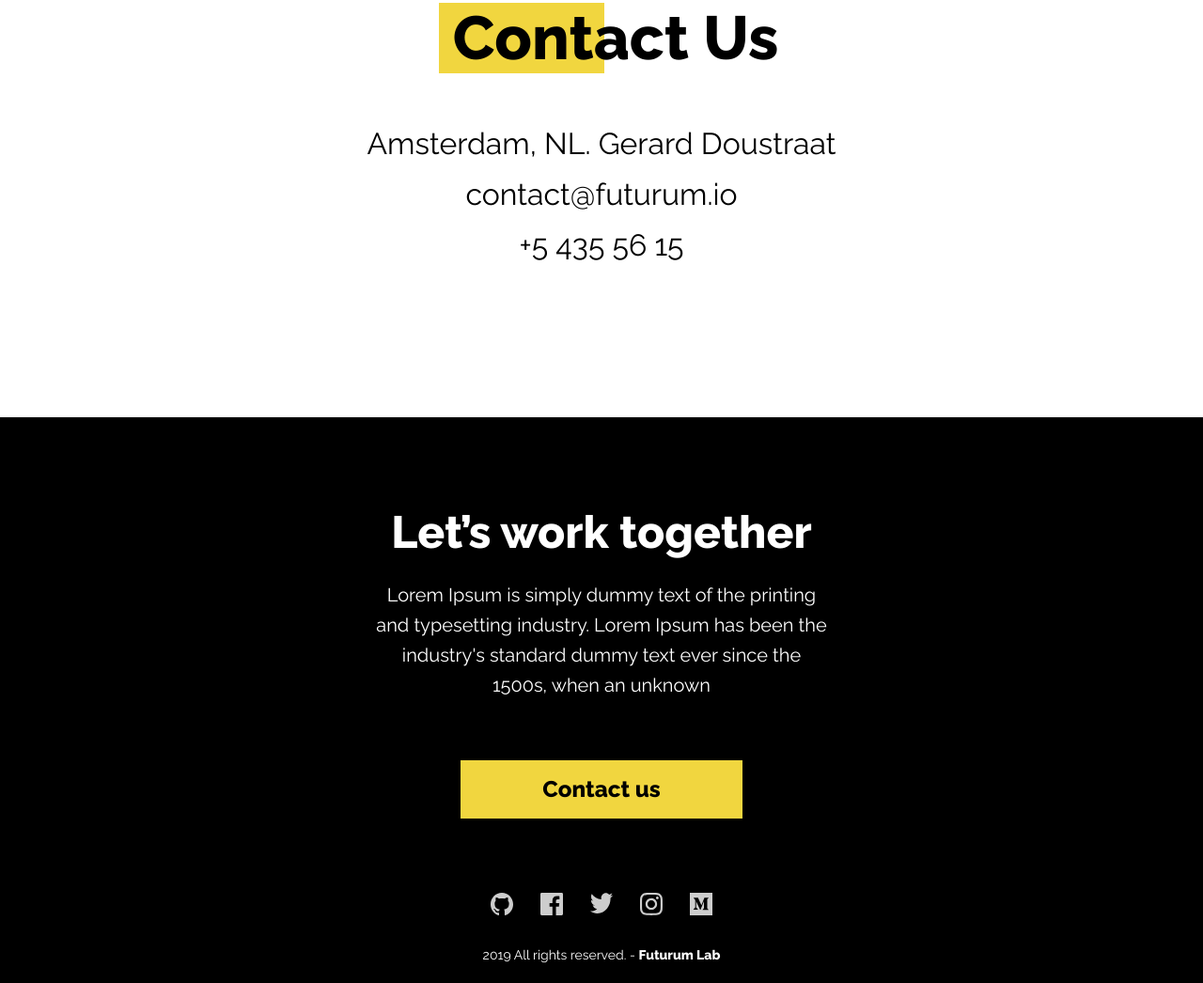
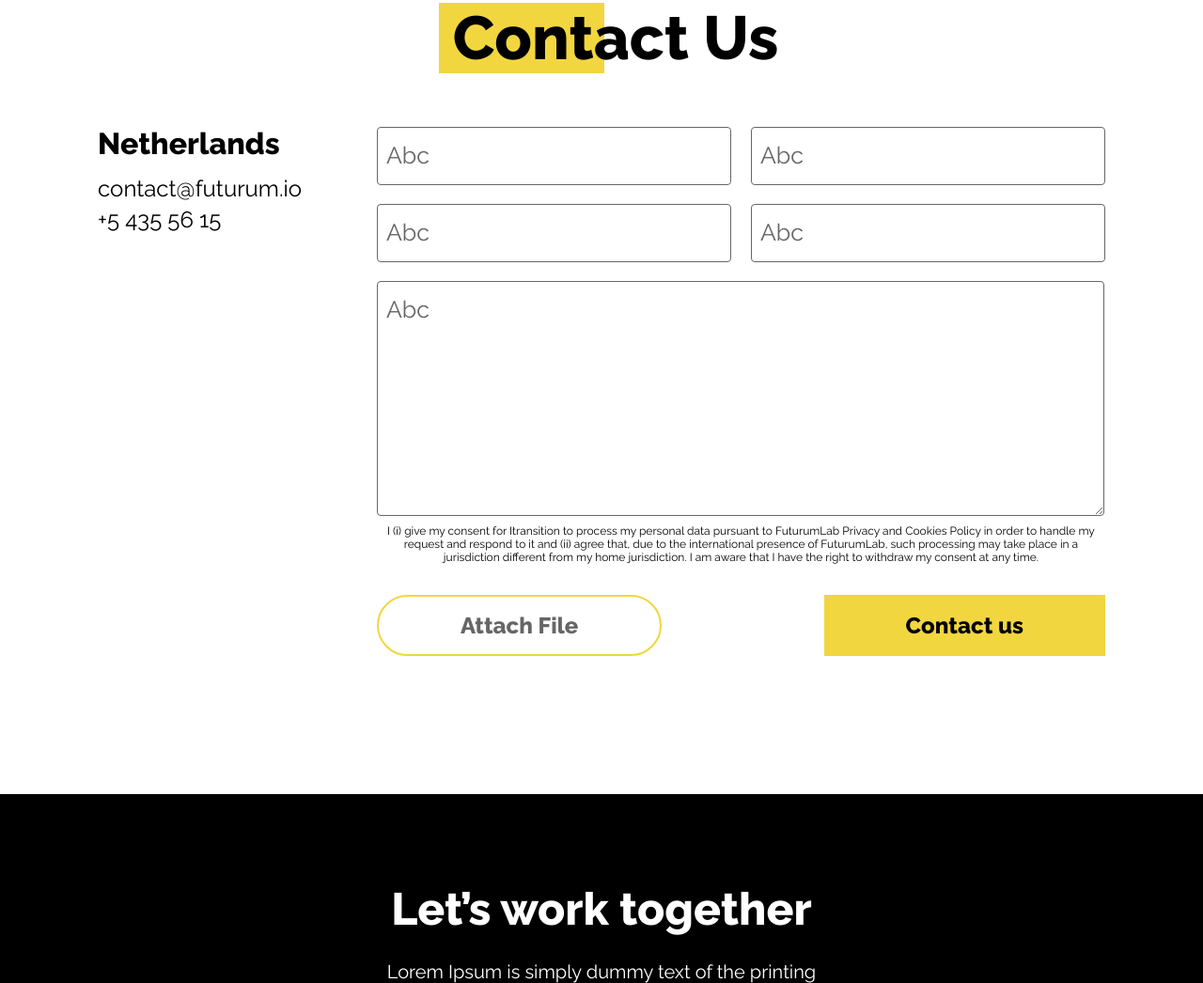
Before and after one commit to Ispodlobyev/futurumlab.io, a website built with webpack: page src/index.html in a window 1280 px wide. Shown: the part 2288-3334 px from the top of the page at 94% size. Built offline with nearby package versions, Linux system fonts and the light colour scheme.

Commit message:
Add 'Contact Us' form

```diff
--- a/package.json
+++ b/package.json
@@ -7,6 +7,7 @@
     "clean:build": "rimraf dist",
     "prestart": "yarn run clean:build",
     "build": "webpack --config ./webpack.config.js",
+    "start": "yarn run build && cd dist && npx http-server",
     "css:lint": "stylelint src/**/*.scss",
     "prebuild": "yarn run clean:build"
   },
--- a/src/assets/css/styles.scss
+++ b/src/assets/css/styles.scss
@@ -305,14 +305,137 @@ body {
 .contact-us {
   margin-bottom: 147px;
 
+  @media (max-width: 1140px) {
+    margin-bottom: 0;
+  }
+
+  &__info {
+    margin-right: 80px;
+
+    @media (max-width: 1140px) {
+      margin: 40px auto;
+      order: 1;
+    }
+
+    & p {
+      font-size: 24px;
+      margin: 5px 0 0 0;
+
+      &:first-child {
+        margin-top: 0;
+        margin-bottom: 15px;
+        font-size: 32px;
+        font-weight: 800;
+      }
+    }
+  }
+
+  &__form {
+    text-align: center;
+    display: flex;
+    width: 775px;
+    flex-wrap: wrap;
+    justify-content: space-between;
+
+    &-placeholder {
+      top: -9px;
+      left: 10px;
+      position: absolute;
+      font-size: 25px;
+      transition: font-size 400ms linear;
+      color: $color-gray;
+    }
+
+    &-error-message {
+      margin: 4px 0 0 8px;
+      font-size: 14px;
+      color: $color-red;
+      text-align: left;
+      display: none;
+    }
+
+    &__footer {
+      display: flex;
+      justify-content: space-between;
+      flex-direction: column;
+
+      & p {
+        margin-top: 2px;
+        font-size: 12px;
+      }
+    }
+
+    &__buttons {
+      margin-top: 20px;
+      display: flex;
+      justify-content: space-between;
+    }
+
+    &__attach-file {
+      border: 2px solid $color-yellow;
+      background-color: $color-white;
+      border-radius: 40px;
+      color: $color-gray;
+    }
+  }
+
   &__elements {
     margin-top: 58px;
     font-size: 32px;
     color: $color-black;
-    text-align: center;
+    display: flex;
+    justify-content: space-between;
 
-    & p {
-      margin: 0 0 17px 0;
+    @media (max-width: 1140px) {
+      flex-direction: column;
+    }
+
+    &__wrapper {
+      position: relative;
+      margin-top: 20px;
+
+      &:nth-child(1),
+      &:nth-child(2) {
+        margin-top: 0;
+      }
+
+      &:nth-child(5) {
+        width: 96.5%;
+      }
+    }
+
+    &__input,
+    &__textarea {
+      padding: 5px 10px 0 15px;
+      border: 1px solid $color-gray;
+      border-radius: 4px;
+      width: 350px;
+      font-size: 18px;
+
+      &:focus {
+        outline: none;
+
+        .contact-us__elements__input-placeholder {
+          font-size: 15px;
+        }
+      }
+    }
+
+    &__textarea {
+      padding: 24px 12px;
+
+      &-error-message {
+        margin: 0 0 5px 8px;
+      }
+    }
+
+    &__input {
+      height: 55px;
+    }
+
+    &__textarea {
+      width: 100%;
+      height: 200px;
     }
   }
 }
--- a/src/assets/css/variables.scss
+++ b/src/assets/css/variables.scss
@@ -1,5 +1,7 @@
 $color-white: #fff;
 $color-black: #000;
+$color-red: #f00;
 $color-gray: #666;
+$color-gray-light: #bababa;
 $color-yellow: #f1d63f;
 $color-yellow-dark: #ffe86b;
--- a/src/index.html
+++ b/src/index.html
@@ -1,5 +1,5 @@
 <!DOCTYPE html>
-<html lang="en">
+<html lang="en" xmlns="http://www.w3.org/1999/html">
 <head>
   <meta charset="UTF-8">
   <title>futurum lab</title>
@@ -159,8 +159,9 @@
           </h4>
         </header>
         <section class="contact-us__elements">
+          <section class="contact-us__info">
             <p>
-            Amsterdam, NL. Gerard Doustraat
+              Netherlands
             </p>
             <p>
               contact@futurum.io
@@ -168,6 +169,50 @@
             <p>
               +5 435 56 15
             </p>
+          </section>
+          <section class="contact-us__form">
+            <div class="contact-us__elements__wrapper">
+              <p class="contact-us__form-placeholder">Abc</p>
+              <input class="contact-us__elements__input" type="text">
+              <p class="contact-us__form-error-message">Abc</p>
+            </div>
+            <div class="contact-us__elements__wrapper">
+              <p class="contact-us__form-placeholder">Abc</p>
+              <input class="contact-us__elements__input" type="text">
+              <p class="contact-us__form-error-message">Abc</p>
+            </div>
+            <div class="contact-us__elements__wrapper">
+              <p class="contact-us__form-placeholder">Abc</p>
+              <input class="contact-us__elements__input" type="text">
+              <p class="contact-us__form-error-message">Abc</p>
+            </div>
+            <div class="contact-us__elements__wrapper">
+              <p class="contact-us__form-placeholder">Abc</p>
+              <input class="contact-us__elements__input" type="text">
+              <p class="contact-us__form-error-message">Abc</p>
+            </div>
+            <div class="contact-us__elements__wrapper">
+              <p class="contact-us__form-placeholder">Abc</p>
+              <textarea class="contact-us__elements__textarea" type="text"></textarea>
+              <p class="contact-us__form-error-message contact-us__elements__textarea-error-message">Abc</p>
+            </div>
+            <footer class="contact-us__form__footer">
+              <p>
+                I (i) give my consent for Itransition to process my personal data pursuant to FuturumLab Privacy and Cookies
+                Policy in order to handle my request and respond to it and (ii) agree that, due to the international presence
+                of FuturumLab, such processing may take place in a jurisdiction different from my home jurisdiction.
+                I am aware that I have the right to withdraw my consent at any time.
+              </p>
+              <section class="contact-us__form__buttons">
+                <button class="button contact-us__form__attach-file">
+                  Attach File
+                </button>
+                <button class="button contact-us__form__send">
+                  Contact us
+                </button>
+              </section>
+            </footer>
+          </section>
         </section>
       </section>
     </article>
@@ -209,7 +254,7 @@
         </li>
       </ul>
       <p class="footer__copyright">
-        2019 All rights reserved. - <b>Futurum Lab</b>
+        2020 All rights reserved. - <b>Futurum Lab</b>
       </p>
     </footer>
   </main>
--- a/src/index.js
+++ b/src/index.js
@@ -1,2 +1,21 @@
 import 'normalize.css';
 import './assets/css/styles.scss';
+
+(() => {
+  const formInputWrappers = document.querySelectorAll('.contact-us__elements__wrapper') || [];
+
+  [...Array.from(formInputWrappers)].forEach((element) => {
+    const input = element.querySelector('input');
+    const textArea = element.querySelector('textarea');
+
+    const elementChild = input || textArea;
+    const elementPlaceholder = element.querySelector('.contact-us__form-placeholder');
+
+    elementChild.addEventListener('focus', () => {
+      elementPlaceholder.style.fontSize = '14px';
+    });
+    elementChild.addEventListener('blur', () => {
+      elementPlaceholder.style.fontSize = '25px';
+    });
+  });
+})();
```
Lines whose indentation alone changed are shown as unchanged.
